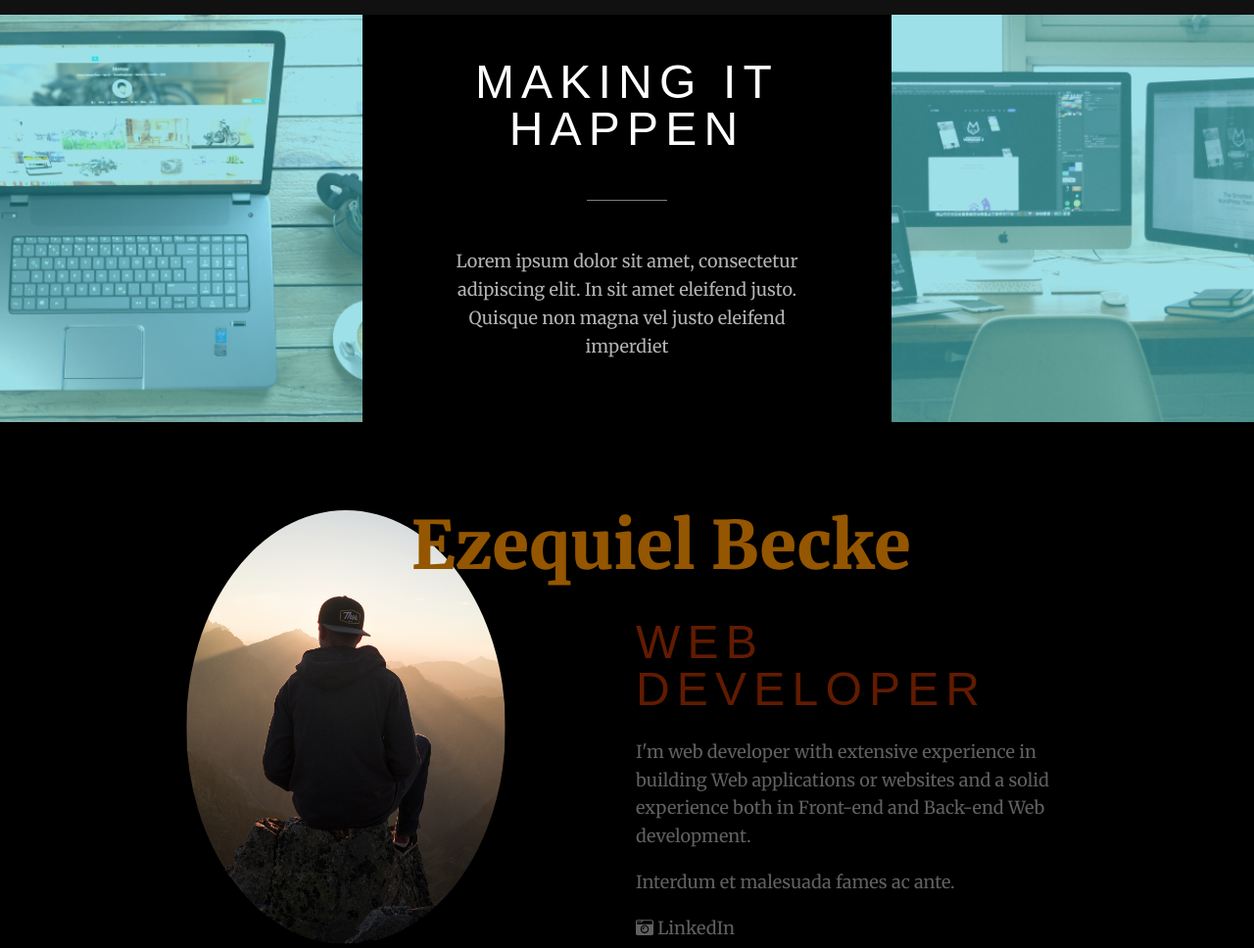
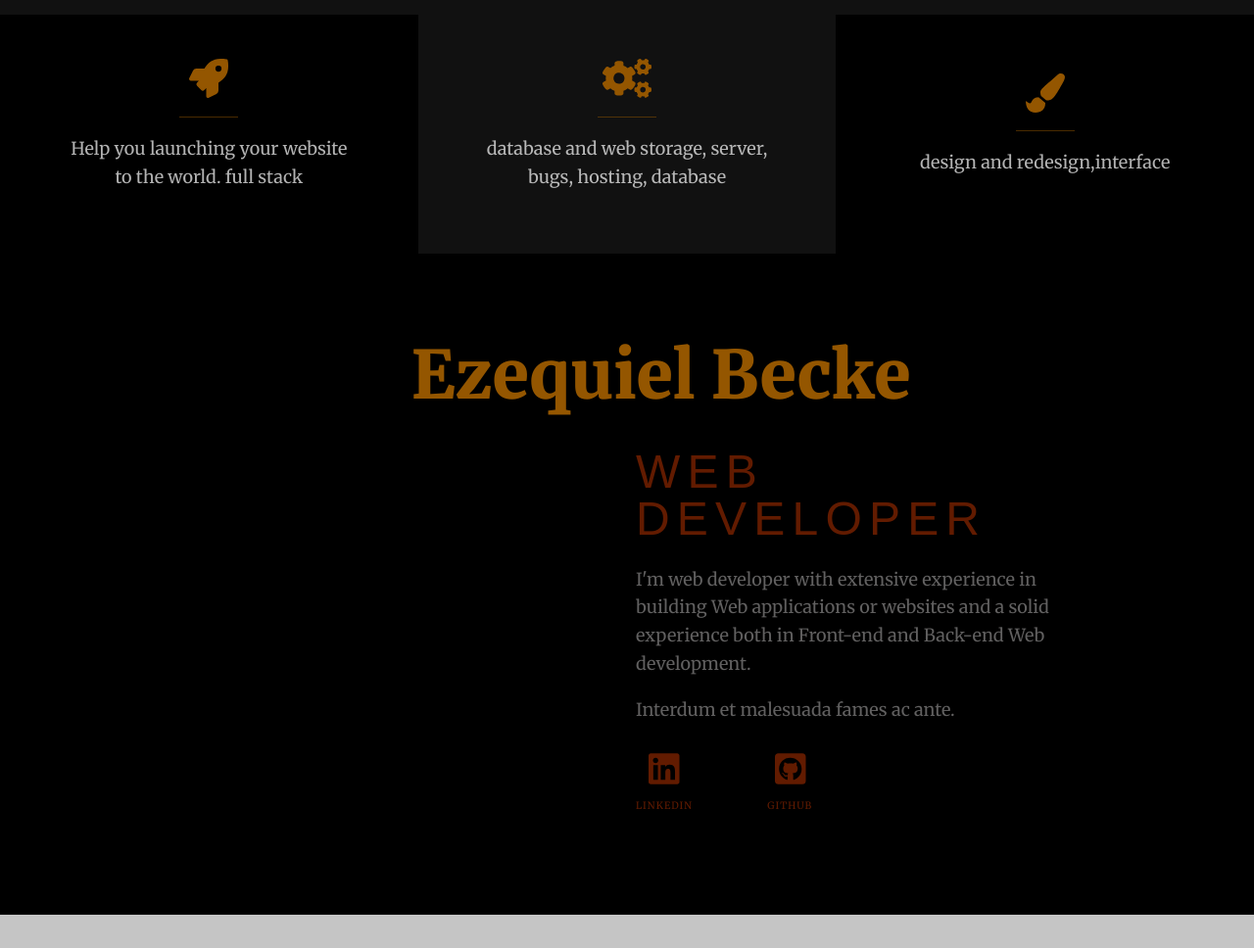
Before and after one commit to ezebecke/ezebecke.github.io, a website: page index.html in a window 1280 px wide. Shown: the part 840-1808 px from the top of the page at 98% size. Drawn offline with nearby package versions, Linux system fonts and the light colour scheme; a web font is replaced by a local one.

Commit message:
intro and about section

```diff
--- a/index.html
+++ b/index.html
@@ -9,7 +9,6 @@
   <script defer src="https://use.fontawesome.com/releases/v5.0.8/js/all.js"></script>
 
   <script defer src="js/demo.js"></script>
-
   <script src="https://cdnjs.cloudflare.com/ajax/libs/gsap/1.20.4/easing/EasePack.min.js"></script>
   <script src="https://cdnjs.cloudflare.com/ajax/libs/gsap/1.20.4/TweenLite.min.js"></script>
 
@@ -38,28 +37,42 @@
 
   <section class="intro">
     <div class="intro-left">
-      <img src="img/welcome-01.png" alt="a laptop on a wood table">
+        <div class="intro-icon"><i class="fas fa-rocket"></i></div>
+
+        <p>Help you launching your website to the world. full stack</p>
     </div>
     <div class="intro-middle">
-      <h2>Making it happen</h2>
-      <p>Lorem ipsum dolor sit amet, consectetur adipiscing elit. In sit amet eleifend justo. Quisque non magna vel justo eleifend imperdiet</p>
+      <div class="intro-icon"><i class="fas fa-cogs"></i></div>
+      <p>database and web storage, server, bugs, hosting, database</p>
     </div>
     <div class="intro-right">
-      <img src="img/welcome-02.png" alt="two computers and a laptop on a table">
+      <div class="intro-icon"><i class="fas fa-paint-brush"></i></div>
+        <p>design and redesign,interface</p>
     </div>
   </section>
 
   <section class="about-me" id="about">
-    <img class="about-img" src="img/joe-portfolio.png" alt="A picture of Joe Portfolio">
+    <!--<img class="about-img" src="img/joe-portfolio.png" alt="A picture of Joe Portfolio">-->
     <h1 class="about-title">Ezequiel Becke</h1>
     <h2 class="about-subtitle">Web Developer</h2>
     <div class="about-text">
       <p>I'm web developer with extensive experience in building Web applications or websites and a solid experience both in Front-end and Back-end Web development.</p>
       <p>Interdum et malesuada fames ac ante.</p>
-      <div class="item">
-        <i class="fas fa-camera-retro"></i>
-        <span class="caption">LinkedIn</span>
+      <div class="social">
+        <ul>
+          <li>
+            <a href="https://linkedin.com/in/ezequiel-becke" title="LinkedIn" target="_blank" rel="nofollow"><i class="fab fa-linkedin"></i>
+            <span>LinkedIn</span>
+            </a>
+          </li>
+          <li>
+            <a href="https://github.com/ezebecke" title="GitHub" target="_blank" rel="nofollow"><i class="fab fa-github-square"></i>
+            <span>GitHub</span>
+            </a>
+          </li>
+        </ul>
       </div>
+
     </div>
   </section>
 
--- a/js/demo.js
+++ b/js/demo.js
@@ -63,19 +63,20 @@
 
         // assign a circle to each point
         for(var i in points) {
-            var c = new Circle(points[i], 2+Math.random()*2, 'rgba(255,255,255,0.3)');
+            var c = new Circle(points[i], 1+Math.random()*1,6, 'rgba(255,255,255,0.3)');
             points[i].circle = c;
         }
     }
 
     // Event handling
+    /*
     function addListeners() {
         if(!('ontouchstart' in window)) {
             window.addEventListener('mousemove', mouseMove);
         }
         window.addEventListener('scroll', scrollCheck);
         window.addEventListener('resize', resize);
-    }
+    }*/
 
     function mouseMove(e) {
         var posx = posy = 0;
@@ -131,7 +132,7 @@
                     points[i].circle.active = 0;
                 }
 
-                drawLines(points[i]);
+                //drawLines(points[i]);
                 points[i].circle.draw();
             }
         }
--- a/scss/modules/_colors.scss
+++ b/scss/modules/_colors.scss
@@ -3,4 +3,4 @@ $light-gray: #c5c5c5;
 $gray: #616060;
 $dark-gray: rgb(98, 27, 0);
 $accent: rgb(148, 86, 0);
-$dark-blue: #000000;
+$dark-blue: #111;
--- a/scss/partials/_about-me.scss
+++ b/scss/partials/_about-me.scss
@@ -65,3 +65,58 @@
     grid-row: 3 / 4;
   }
 }
+
+.social {
+  margin: 0;
+  padding: 0;
+
+  ul {
+    margin: 0;
+    padding-left: 0;
+  }
+
+  li {
+    text-align: center;
+    margin-right: 1.5em;
+    margin-bottom: 3px!important;
+    display: inline-block;
+    font-size: 2em;
+    padding:0;
+  }
+
+  i {
+  display: block;
+  margin: 0 auto 10px auto;
+	width: 32px;
+  height: 32px;
+  margin: 10px auto 0;
+  line-height: 32px;
+  text-align: center;
+  font-size: 20px;
+  color: #444444;
+  margin-top:0;
+  padding-top:5px;
+  }
+
+  a {
+  color: rgb(98, 27, 0);
+  text-decoration:none;
+  width:100%;
+  height:100%;
+  display:block;
+  margin:0;
+  padding:0;
+  }
+
+  a span {
+  font-size:10px;
+  padding:0 0 10px 0;
+  display:block;
+  text-transform:uppercase;
+  letter-spacing:1px;
+  }
+
+  a:hover {
+    color: rgb(255, 255, 255);
+  }
+}
--- a/scss/partials/_intro.scss
+++ b/scss/partials/_intro.scss
@@ -2,8 +2,18 @@
    display: flex;
    color: rgba($white, .7);
 
+.intro-icon {
+  margin-bottom: 15px;
+}
+
+   svg {
+     font-size: 40px;
+     color: $accent;
+   }
+   /*
    h2 {
-     color: $white;
+     //color: $white;
+     color: aqua;
 
      &::after {
        content: '';
@@ -13,11 +23,27 @@
        display: block;
        margin: 1em auto 0
      }
-   }
+   }*/
+
+   p {
+    &::before {
+      content: '';
+      width: 20%;
+      height: 1px;
+      background: rgba($accent, .5);
+      display: block;
+      margin: 0 auto 0;
+      margin-bottom: 1em;
+
+    }
+  }
+
+
 
   @supports (display: grid) {
       display: grid;
-      grid-template-columns: minmax(4em, 1fr) minmax(auto, 30em) minmax(4em, 1fr);
+      //grid-template-columns: minmax(4em, 1fr) minmax(auto, 30em) minmax(4em, 1fr);
+      grid-template-columns: 1fr 1fr 1fr;
     }
   }
 
@@ -30,10 +56,11 @@
    justify-content: center;
  }
 
- .intro-left img,
- .intro-right img {
-  object-fit: cover;
-  min-height: 100%;
-  min-width: 100%;
-  display: block;
+ .intro-left, .intro-right {
+  text-align: center;
+  padding: 2.5em 5vw;
+  display: flex;
+  flex-direction: column;
+  justify-content: center;
+
  }
```
Also changed, not shown: css/main.css, 1 other file.
